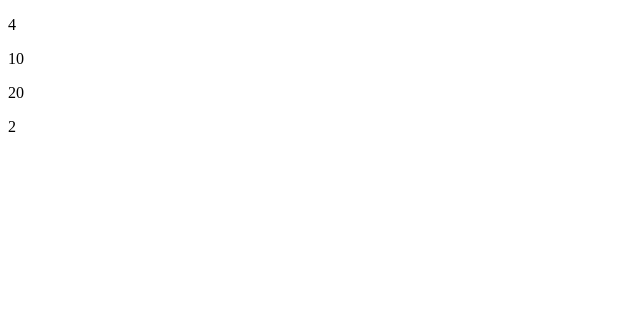
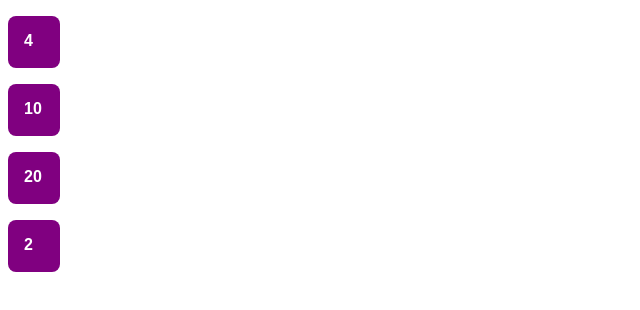
Before and after one commit to CarolMaiaP/NLW-Habits, a React (Vite) app in the folder web/: page / in a window 1280 px wide. Shown: the top 310 px of the page, without its empty margins (0-640 px from the left). Built offline with nearby package versions, Linux system fonts and the light colour scheme.

Commit message:
styles: habit styles added

```diff
--- /dev/null
+++ b/web/src/components/Habit.css
@@ -0,0 +1,10 @@
+.habits{
+  width: 20px;
+  height: 20px;
+  padding: 1rem;
+  background: purple;
+  border-radius: 8px;
+  color: #fff;
+  font-weight: 700;
+  font-family: sans-serif;
+}
--- a/web/src/components/Habit.tsx
+++ b/web/src/components/Habit.tsx
@@ -1,3 +1,5 @@
+import './Habit.css'
+
 interface HabitProps{
   completed: number
 }
@@ -5,7 +7,7 @@ interface HabitProps{
 export function Habit(props:HabitProps){
   return(
     <div>
-      <p>{props.completed}</p>
+      <p className="habits">{props.completed}</p>
     </div>
   )
 }
```
